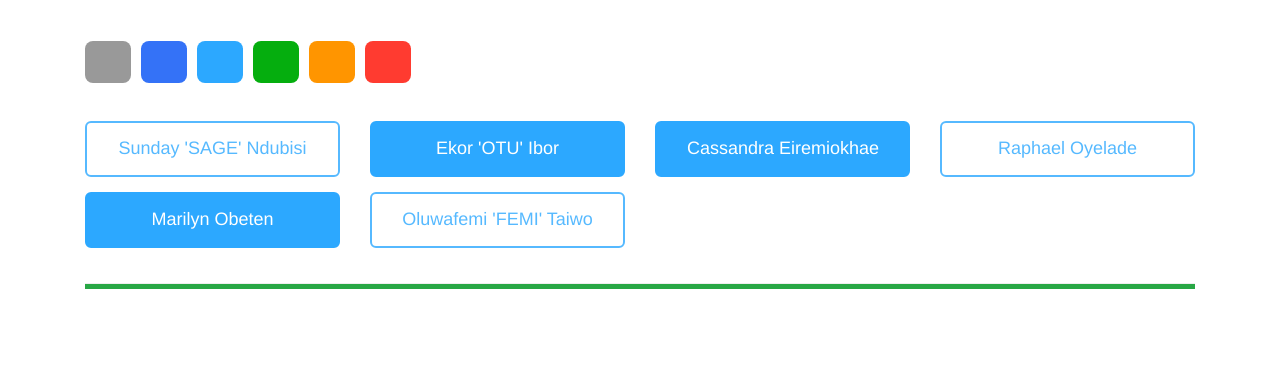
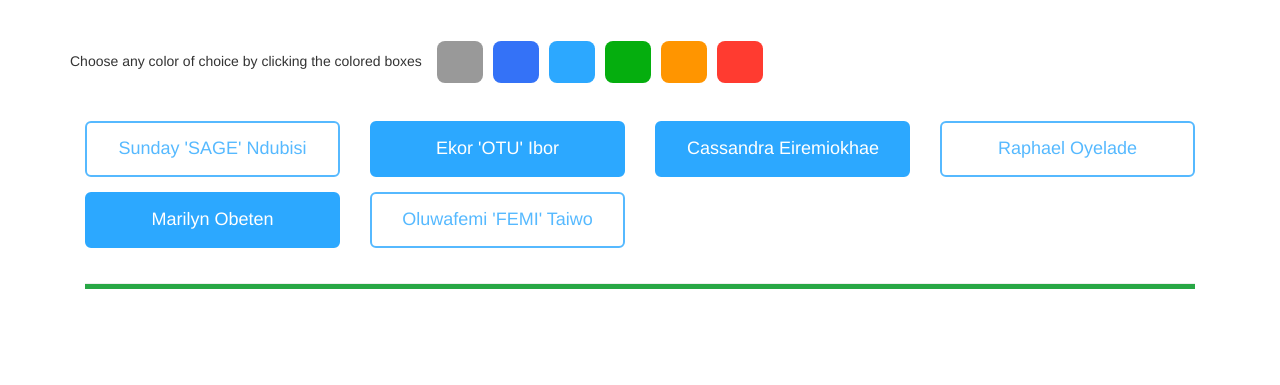
Before and after one commit to obaseotumoyi/ncjuly2020, a plain HTML site: page index.html in a window 1280 px wide. Shown: the part 715-1100 px from the top of the page. Drawn offline with nearby package versions, Linux system fonts and the light colour scheme.

Commit message:
Update index.html

```diff
--- a/index.html
+++ b/index.html
@@ -101,6 +101,7 @@
 
 
                 <div class="row tim-row">
+			<div>Choose any color of choice by clicking the colored boxes</div>
                     <div class="col-md-6">
                         <div class="pick-class">
                             <span class="pick-class-label label-default label-fill label-tooltip" data-toggle="tooltip" data-placement="top" title="Default" new-class="btn-default"> </span>
```
